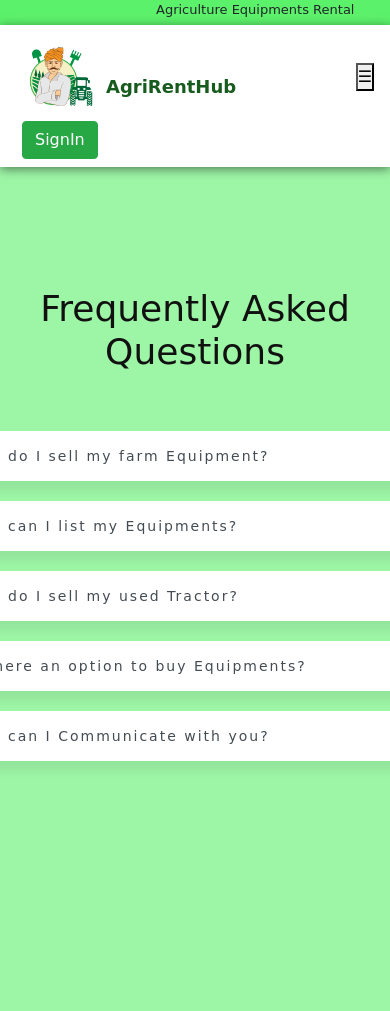
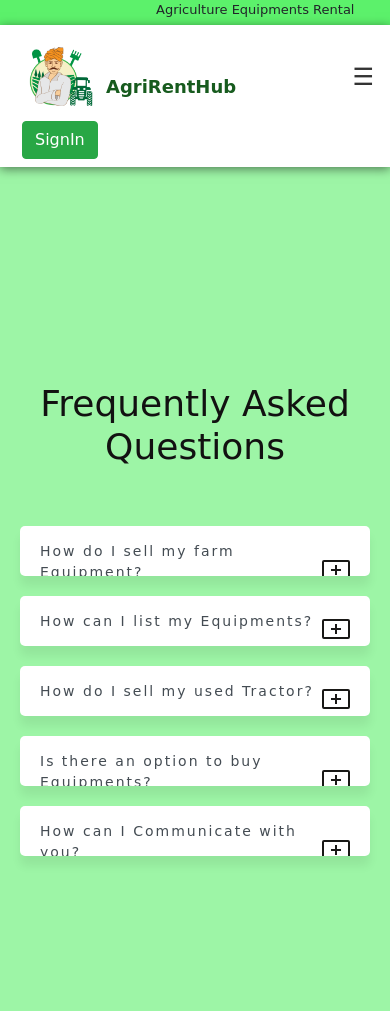
Before and after one commit to sahil13082003/AgriRentHub, a PHP site: page /mini-Project/pages/help.php in a window 390 px wide; the page is wider, and only the part inside the window is pictured. Run offline with PHP 8.4, Linux system fonts and the light colour scheme; data that the repository does not hold is empty; some libraries are stand-ins or nearby versions.

Commit message:
Changes Done

```diff
--- a/Admin_Panel/admin.php
+++ b/Admin_Panel/admin.php
@@ -112,7 +112,7 @@ mysqli_close($db);
              <nav class="navbar navbar-expand-lg navbar-light bg-transparent py-4 px-4">
                  <div class="d-flex align-items-center">
                      <i class="fas fa-align-left primary-text fs-4 me-3" id="menu-toggle"></i>
-                     <h2 class="fs-2 m-0">Dashboard</h2>
+                     <h2 class="fs-2 m-2">   Admin Dashboard</h2>
                  </div>
 
                  <button class="navbar-toggler" type="button" data-bs-toggle="collapse"
@@ -150,7 +150,7 @@ mysqli_close($db);
                          <div class="p-3 bg-white shadow-sm d-flex justify-content-around align-items-center rounded">
                              <div>
                                  <h3> <span id="totalBookings"><?php echo $totalEquipments; ?></span></h3>
-                                 <p class="fs-5">Total Equpments</p>
+                                 <p class="fs-5">Total Equipments</p>
                              </div>
                              <i class="fas fa-truck fs-1 primary-text border rounded-full secondary-bg p-3"></i>
                          </div>
@@ -193,11 +193,9 @@ if (mysqli_num_rows($result) > 0) {
 
     $rowNumber = 1;
     while ($row = mysqli_fetch_assoc($result)) {
-        // Increment the count of owner_id occurrences
         $ownerID = $row['owner_id'];
         $ownerCount[$ownerID] = isset($ownerCount[$ownerID]) ? $ownerCount[$ownerID] + 1 : 1;
 
-        // Calculate the total profit for the farmer
         if (isset($ownerProfit[$ownerID])) {
             $ownerProfit[$ownerID] += $row['total_cost'];
         } else {
--- a/backend_php/Logout.php
+++ b/backend_php/Logout.php
@@ -1,15 +1,10 @@
 <?php
   session_start();
-
-// Clear all session variables
 $_SESSION = [];
-
-// Destroy the session
 session_destroy();
 
 echo "<SCRIPT> alert('You Are Logout Successfully !!')  </SCRIPT> ";
 
-// Redirect to the login page or any other page
 echo "<script> window.location.replace('http://localhost/mini-Project/pages/HomePage.php');</script>";
 
 exit();
--- a/components/Navbar.php
+++ b/components/Navbar.php
@@ -1,7 +1,6 @@
 <?php
    session_start();
-   include '../components/Links.php';
-
+//    include '../components/Links.php';
 ?>
 
 <!DOCTYPE html>
@@ -12,6 +11,7 @@
     <title>AgroRentHub</title>
     <link rel="stylesheet" href="css/navbar.css">
 </head>
+
 <body>
     <div class="topbar">
         <p>Agriculture Equipments Rental System</p>
@@ -35,7 +35,9 @@
                 <a href="../pages/HomePage.php">
                     <img src="../Images/logo.png" alt="Logo">
                 </a>
-                <a href="../pages/HomePage.php"><p>AgriRentHub</p></a>
+                <a href="../pages/HomePage.php">
+                    <p>AgriRentHub</p>
+                </a>
             </div>
 
             <button class="menu-button" onclick="toggleMenu()">&#9776;</button>
@@ -44,12 +46,12 @@
                 <li><a href="../pages/HomePage.php">Home</a></li>
                 <li><a href="../pages/Dashboard.php">Dashboard</a></li>
                 <?php if(!isset($_SESSION['email'])) { ?>
-                <li><a href="#Contact">Contact</a></li>
+                <li><a href="#contact">Contact</a></li>
                 <li><a href="../pages/help.php">Help</a></li>
                 <?php }?>
                 <?php if(isset($_SESSION['email'])) { ?>
                 <li>
-                    <a  style="cursor: pointer" data-toggle="modal" data-target="#equipmentModal11">Add Product</a>
+                    <a style="cursor: pointer" data-toggle="modal" data-target="#equipmentModal11">Add Product</a>
                 </li>
                 <?php } ?>
                 <?php if(isset($_SESSION['email'])) { ?>
@@ -75,6 +77,7 @@
     ?>
             </div>
         </div>
+
     </header>
 
     <div class="modal fade" id="exampleModalCenter" tabindex="-1" role="dialog"
@@ -122,6 +125,10 @@
             </div>
         </div>
     </div>
+
+
+
+
     <!-- Modal for register in -->
     <div class="modal fade" id="registermodel" tabindex="-1" role="dialog" aria-labelledby="exampleModalCenterTitle"
         aria-hidden="true">
@@ -193,3 +200,13 @@
 </body>
 
 </html>
+
+<script>
+    function toggleMenu() {
+        const links = document.querySelector('.navbar .links');
+        const menuButton = document.querySelector('.menu-button');
+
+        links.classList.toggle('active');
+        menuButton.classList.toggle('active');
+    }
+    </script>
--- a/css/help.css
+++ b/css/help.css
@@ -7,7 +7,7 @@
 
 body {
     background: #9df5a6;
-    font-family: 'Poppin', sans-serif;
+    font-family: 'bookman old style', cursive;
 }
 
 .container {
@@ -137,3 +137,19 @@ section.faq .question-box .answer p {
     color: #59636d;
     line-height: 17px;
 }
+
+@media screen and (max-width: 768px) {
+    .container {
+        flex-direction: column;
+        align-items: center;
+    }
+
+    section.faq .question-box {
+        width: 100%;
+    }
+
+    section.faq .question-box .answer {
+        width: 100%;
+        left: 0;
+    }
+}
--- a/css/navbar.css
+++ b/css/navbar.css
@@ -82,46 +82,67 @@ a {
 
 .navbar .links {
     display: flex;
-    gap: 3.4rem;
+    gap: 3rem;
     font-weight: 450;
     position: relative;
-    top: 10px;
+    top: 14px;
 }
 
 .navbar .links li a{
     color: #10a01e;
 }
 
-/* Responsive Navba */
-
 .menu-button {
     display: none;
 }
 
-@media (max-width: 850px) {
+/* Responsive Navba */
+
+@media screen and (max-width: 910px) {
 
     .navbar .links {
+        padding-bottom: 5px;
         display: none;
         flex-direction: column;
         position: absolute;
-        background-color: #fff;
-        top: 55px;
-        right: 0;
+        background-color: rgba(249, 246, 246, 0.866);
+        top: 100px;
+        right: 0px;
         width: 100%;
+        padding: 5px 20px;
         box-shadow: 0 2px 10px rgba(0, 0, 0, 0.5);
     }
 
+    .navbar .links.active {
+        display: flex;
+        flex-direction: column;
+        gap: 1rem;
+    }
+
+
+    .menu-button.active {
+        background-color: #e2e2e2;
+    }
+
+    .menu-button.active:hover{
+        transition: opacity 0.5s ease;
+        background-color: rgba(255, 255, 255, 0.7);
+        transition: 5s ease;    }
+
     .menu-button {
         display: block;
-    }
-
-    .menu-button.active {
-        background-color: #fff;
+        background-color: transparent;
+        border: none;
+        cursor: pointer;
+        font-size: 24px;
+        color: #333;
+        transition: transform 0.3s ease-in-out;
     }
 
     .menu-button:hover {
-        cursor: pointer;
+        transform: scale(1.1);
     }
+
 }
 
 
@@ -154,13 +175,9 @@ a {
 
     color: #000;
     padding: 12px 16px;
-    /* text-decoration: none; */
     display: block;
     border-radius: 0;
 }
-
-
- /* Slider */
 
 .slider-container {
     position: relative;
@@ -226,7 +243,7 @@ a {
 }
 
 
-/*Features of AgriRentHub*/
+/* /Features of AgriRentHub/ */
 
  .title {
     margin-top: 20px;
@@ -313,7 +330,7 @@ a {
     color: #777;
 }
 
-/*Contact Us Section*/
+/* /Contact Us Section/ */
 
 .back-contact {
 	margin-top: 0px;
@@ -381,7 +398,7 @@ form textarea {
 }
 
 
-/*FOOTER*/
+/* /FOOTER/ */
 
 footer {
 	color: #0c0c0c;
```
Also changed, not shown: backend_php/Login.php (+0 -7 lines), backend_php/Register.php (+2 -15 lines), css/dashboard.css (line endings or trailing spaces). Lines whose indentation alone changed are shown as unchanged.
